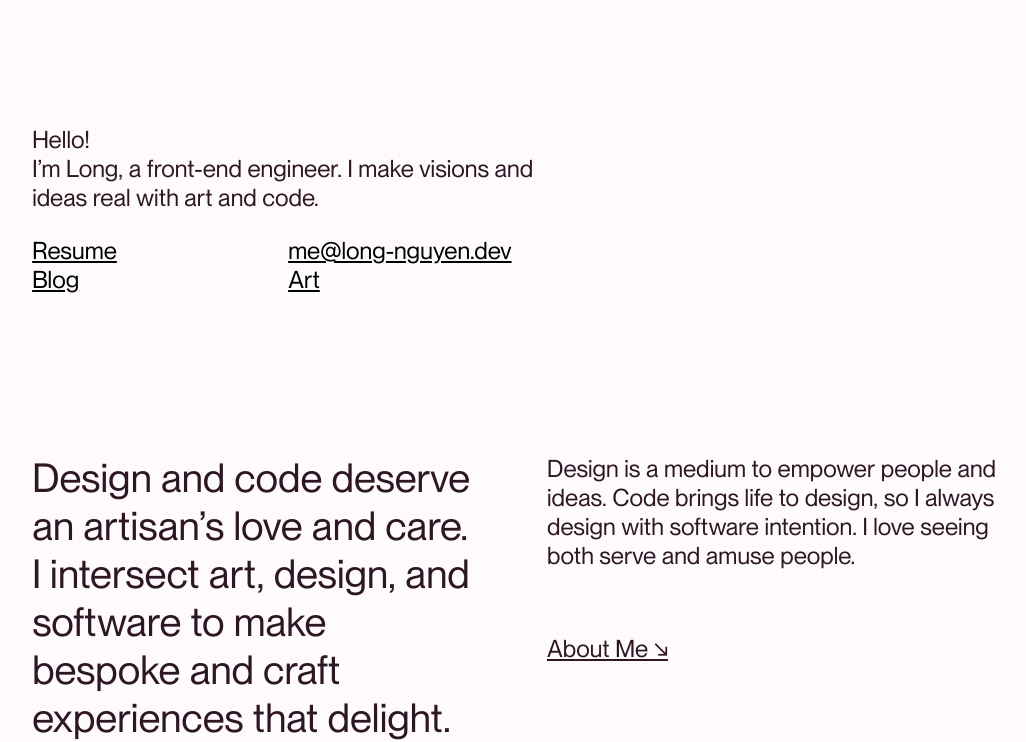
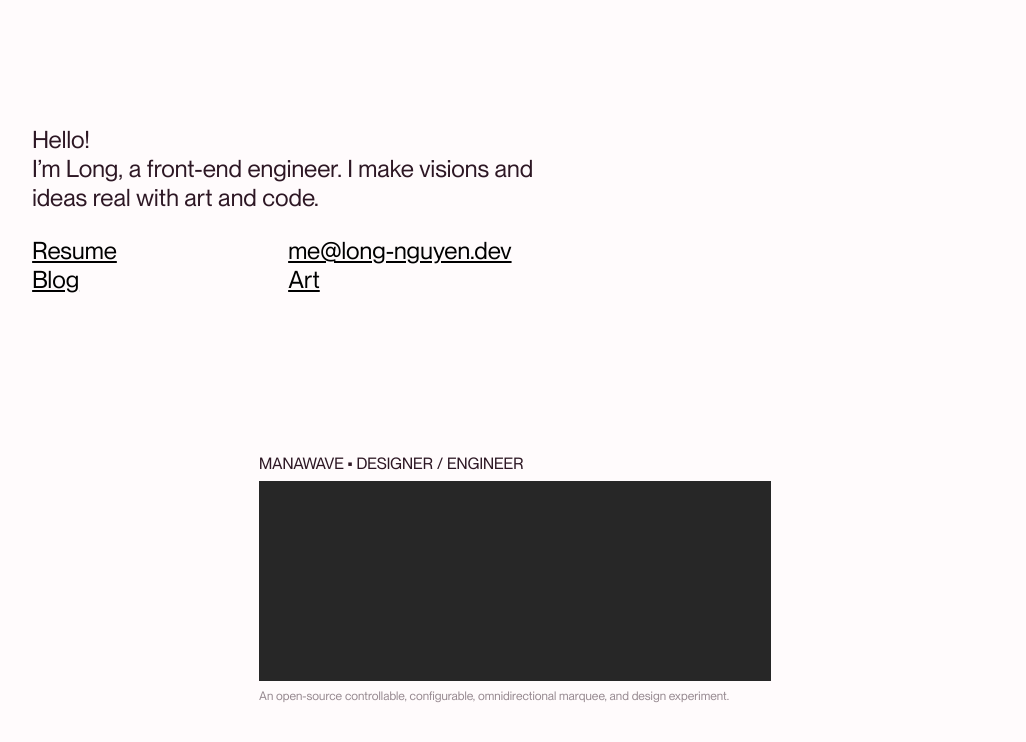
Before and after one commit to ryuuart/long-nguyen-portfolio-2024, an Astro site in the folder web/site/: page / in a window 1280 px wide. Shown: the part 80-822 px from the top of the page, without its empty margins (125-1151 px from the left). Built offline with nearby package versions, Linux system fonts and the light colour scheme; Astro itself is replaced by a stand-in of ours.

Commit message:
feat(site): create and style work card

```diff
--- /dev/null
+++ b/web/site/src/components/WorkCard.astro
@@ -0,0 +1,44 @@
+<div class="container">
+  <h3>MANAWAVE • DESIGNER / ENGINEER</h3>
+  <div class="placeholder">
+    <!-- <img /> -->
+  </div>
+  <p>
+    An open-source controllable, configurable, omnidirectional marquee, and
+    design experiment.
+  </p>
+</div>
+
+<style>
+  h3 {
+    font-weight: 400;
+    font-size: 1rem;
+
+    margin: 0;
+  }
+
+  p {
+    font-size: 0.75rem;
+    opacity: 0.5;
+
+    margin: 0;
+  }
+
+  .container {
+    display: flex;
+    flex-flow: column nowrap;
+
+    row-gap: var(--spacing-sm);
+
+    margin: var(--spacing-sm) auto;
+
+    max-width: 512px;
+  }
+
+  .placeholder {
+    background: #272727;
+    aspect-ratio: 3 / 2;
+
+    max-height: 200px;
+  }
+</style>
--- a/web/site/src/pages/index.astro
+++ b/web/site/src/pages/index.astro
@@ -5,6 +5,7 @@ import Footer from "../components/Footer.astro";
 import { SITE_TITLE, SITE_DESCRIPTION, INTRODUCTION } from "../consts";
 import Introduction from "../components/Introduction.astro";
 import Statement from "../components/Statement.astro";
+import WorkCard from "../components/WorkCard.astro";
 ---
 
 <html lang="en">
@@ -19,6 +20,7 @@ import Statement from "../components/Statement.astro";
         <br />
         {INTRODUCTION.description}
       </Introduction>
+      <WorkCard />
       <Statement />
     </main>
     <Footer />
```
